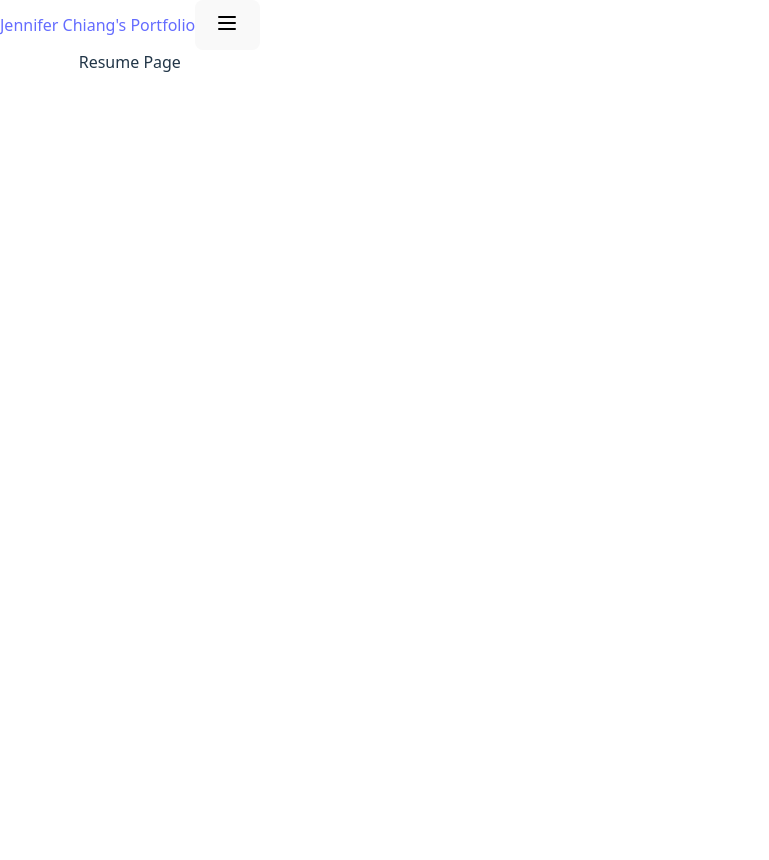
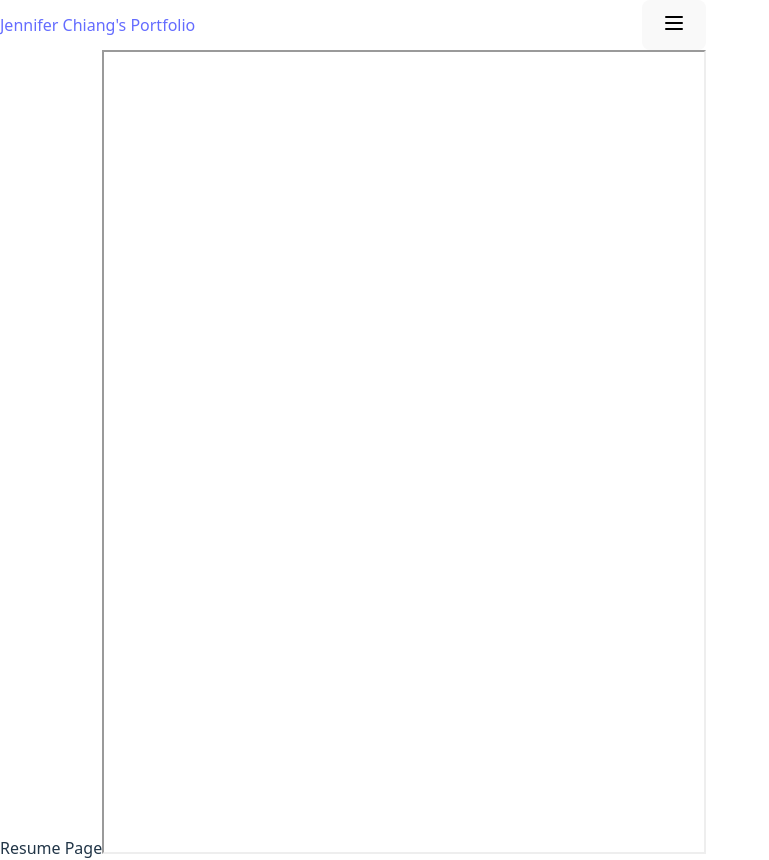
Before and after one commit to 77jennifer77/portfolio-page, a React (Vite) app: page /resume in a window 1280 px wide. Shown: the whole page, without its empty margins (0-769 px from the left). Built offline with nearby package versions, Linux system fonts and the light colour scheme.

Commit message:
Add resume as iframe

```diff
--- a/src/pages/Resume.tsx
+++ b/src/pages/Resume.tsx
@@ -2,6 +2,7 @@ export default function Resume() {
   return (
     <div className="text-center text-2xl font-bold text-blue-600">
       Resume Page
+      <iframe src="src/assets/Jennifer_Chiang_Resume.pdf" width="600" height="800" title="Resume"></iframe>
     </div>
   );
 }
```
